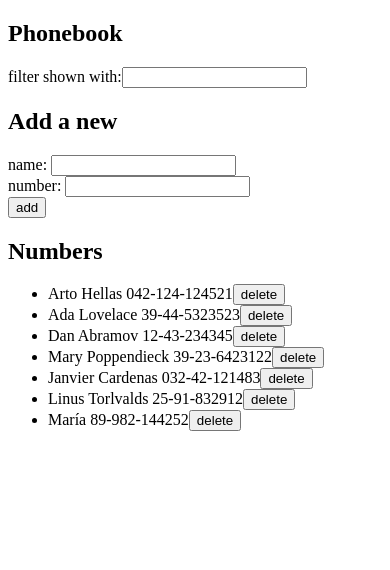
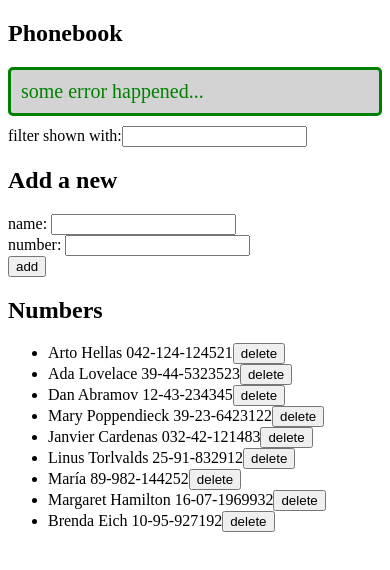
Before and after one commit to janviercardenas987-dotcom/submission-repository-full-stack-open, a React (Vite) app in the folder part2/AgendaTelefonica/: page / in a window 390 px wide. Shown: the top 570 px of the page. Built offline with nearby package versions, Linux system fonts and the light colour scheme; data requests are answered from the project's data file.

Commit message:
add: Exercise 2.16

```diff
--- a/part2/AgendaTelefonica/db.json
+++ b/part2/AgendaTelefonica/db.json
@@ -34,6 +34,16 @@
       "name": "María",
       "number": "89-982-144252",
       "id": "hKJjz5UKVRU"
+    },
+    {
+      "name": "Margaret Hamilton",
+      "number": "16-07-1969932",
+      "id": "fD3opGZhk1U"
+    },
+    {
+      "name": "Brenda Eich",
+      "number": "10-95-927192",
+      "id": "SwUs7DhAa-g"
     }
   ],
   "$schema": "./node_modules/json-server/schema.json"
--- a/part2/AgendaTelefonica/src/App.jsx
+++ b/part2/AgendaTelefonica/src/App.jsx
@@ -3,12 +3,14 @@
 import Number from "./Components/Number";
 import PersonForm from "./Components/PersonForm";
 import personsServices from "./services/persons";
+import Notification from "./Components/Notification";
 
 const App = () => {
   const [persons, setPersons] = useState([]);
   const [newName, setNewName] = useState('');
   const [newNumber, setNewNumber] = useState('');
   const [filter, setFilter] = useState('');
+  const [notificationMessage, setNotificationMessage] = useState('some error happened...')
 
   useEffect(() => {
     personsServices.getAll().then(setPersons);
@@ -49,6 +51,12 @@
       .create(nameObject)
       .then(returnedPerson => {
         setPersons(prev => prev.concat(returnedPerson));
+        setNotificationMessage(
+          `Added ${newName}`
+        )
+        setTimeout(() => {
+          setNotificationMessage(null)
+        }, 8000)
         setNewName('');
         setNewNumber('');
       })
@@ -78,6 +86,7 @@
   return (
     <div>
       <h2>Phonebook</h2>
+      <Notification message={notificationMessage}/>
       <Filter
       filter={filter}
       handleFilterPerson={handleFilterPerson} />
--- /dev/null
+++ b/part2/AgendaTelefonica/src/Components/Notification.jsx
@@ -0,0 +1,13 @@
+const Notification = ({ message }) => {
+    if(message === null){
+        return null;
+    }
+
+    return(
+        <div className="error">
+            {message}
+        </div>
+    )
+}
+
+export default Notification;
--- a/part2/AgendaTelefonica/src/index.css
+++ b/part2/AgendaTelefonica/src/index.css
@@ -1,111 +1,9 @@
-:root {
-  --text: #6b6375;
-  --text-h: #08060d;
-  --bg: #fff;
-  --border: #e5e4e7;
-  --code-bg: #f4f3ec;
-  --accent: #aa3bff;
-  --accent-bg: rgba(170, 59, 255, 0.1);
-  --accent-border: rgba(170, 59, 255, 0.5);
-  --social-bg: rgba(244, 243, 236, 0.5);
-  --shadow:
-    rgba(0, 0, 0, 0.1) 0 10px 15px -3px, rgba(0, 0, 0, 0.05) 0 4px 6px -2px;
-
-  --sans: system-ui, 'Segoe UI', Roboto, sans-serif;
-  --heading: system-ui, 'Segoe UI', Roboto, sans-serif;
-  --mono: ui-monospace, Consolas, monospace;
-
-  font: 18px/145% var(--sans);
-  letter-spacing: 0.18px;
-  color-scheme: light dark;
-  color: var(--text);
-  background: var(--bg);
-  font-synthesis: none;
-  text-rendering: optimizeLegibility;
-  -webkit-font-smoothing: antialiased;
-  -moz-osx-font-smoothing: grayscale;
-
-  @media (max-width: 1024px) {
-    font-size: 16px;
-  }
+.error{
+  color: green;
+  background-color: lightgrey;
+  font-size: 20px;
+  border-style: solid;
+  border-radius: 5px;
+  padding: 10px;
+  margin-bottom: 10px;
 }
-
-@media (prefers-color-scheme: dark) {
-  :root {
-    --text: #9ca3af;
-    --text-h: #f3f4f6;
-    --bg: #16171d;
-    --border: #2e303a;
-    --code-bg: #1f2028;
-    --accent: #c084fc;
-    --accent-bg: rgba(192, 132, 252, 0.15);
-    --accent-border: rgba(192, 132, 252, 0.5);
-    --social-bg: rgba(47, 48, 58, 0.5);
-    --shadow:
-      rgba(0, 0, 0, 0.4) 0 10px 15px -3px, rgba(0, 0, 0, 0.25) 0 4px 6px -2px;
-  }
-
-  #social .button-icon {
-    filter: invert(1) brightness(2);
-  }
-}
-
-body {
-  margin: 0;
-}
-
-#root {
-  width: 1126px;
-  max-width: 100%;
-  margin: 0 auto;
-  text-align: center;
-  border-inline: 1px solid var(--border);
-  min-height: 100svh;
-  display: flex;
-  flex-direction: column;
-  box-sizing: border-box;
-}
-
-h1,
-h2 {
-  font-family: var(--heading);
-  font-weight: 500;
-  color: var(--text-h);
-}
-
-h1 {
-  font-size: 56px;
-  letter-spacing: -1.68px;
-  margin: 32px 0;
-  @media (max-width: 1024px) {
-    font-size: 36px;
-    margin: 20px 0;
-  }
-}
-h2 {
-  font-size: 24px;
-  line-height: 118%;
-  letter-spacing: -0.24px;
-  margin: 0 0 8px;
-  @media (max-width: 1024px) {
-    font-size: 20px;
-  }
-}
-p {
-  margin: 0;
-}
-
-code,
-.counter {
-  font-family: var(--mono);
-  display: inline-flex;
-  border-radius: 4px;
-  color: var(--text-h);
-}
-
-code {
-  font-size: 15px;
-  line-height: 135%;
-  padding: 4px 8px;
-  background: var(--code-bg);
-}
--- a/part2/AgendaTelefonica/src/main.jsx
+++ b/part2/AgendaTelefonica/src/main.jsx
@@ -1,7 +1,7 @@
 import React from 'react'
 import ReactDOM from 'react-dom/client'
 import App from './App'
-
+import './index.css'
 
 ReactDOM.createRoot(document.getElementById('root')).render(
   <App />
```
